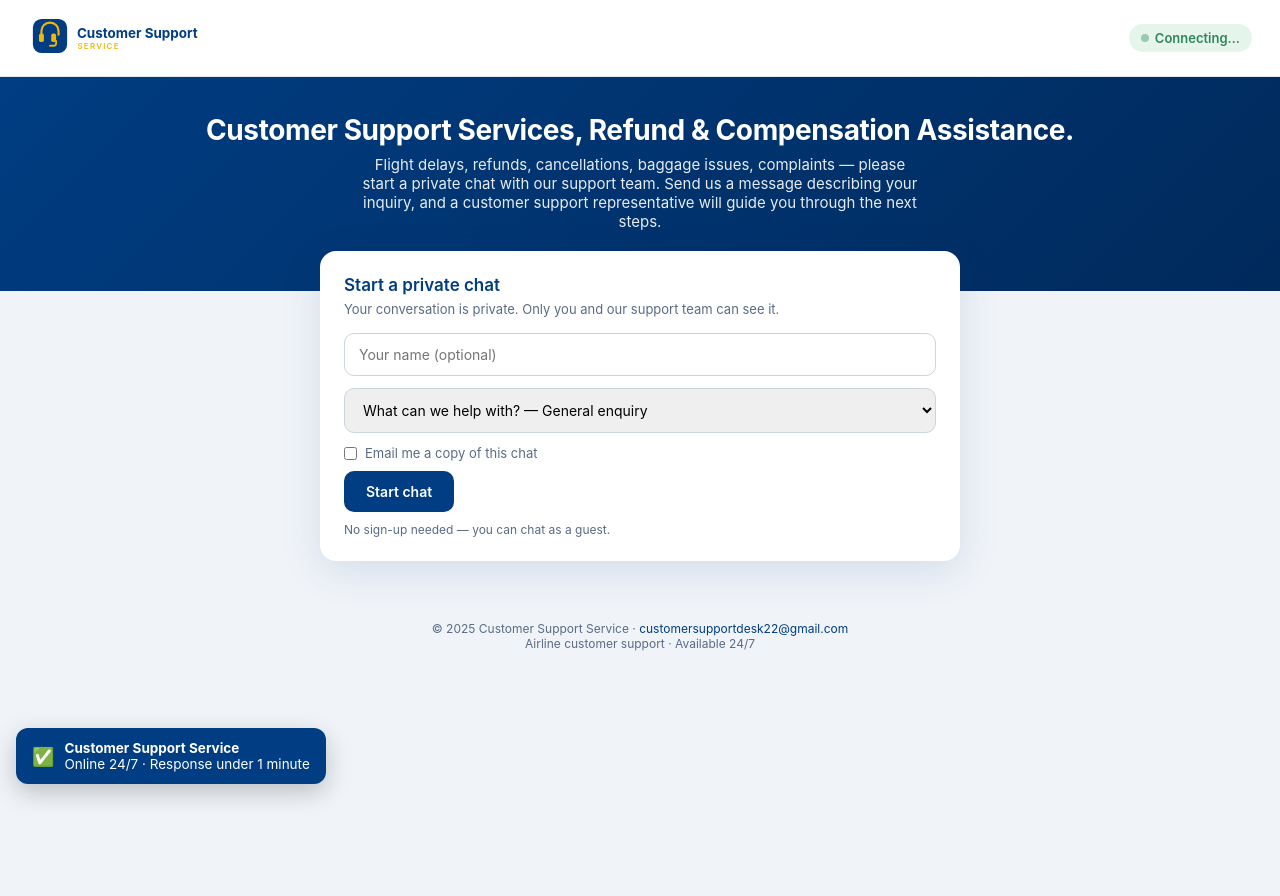
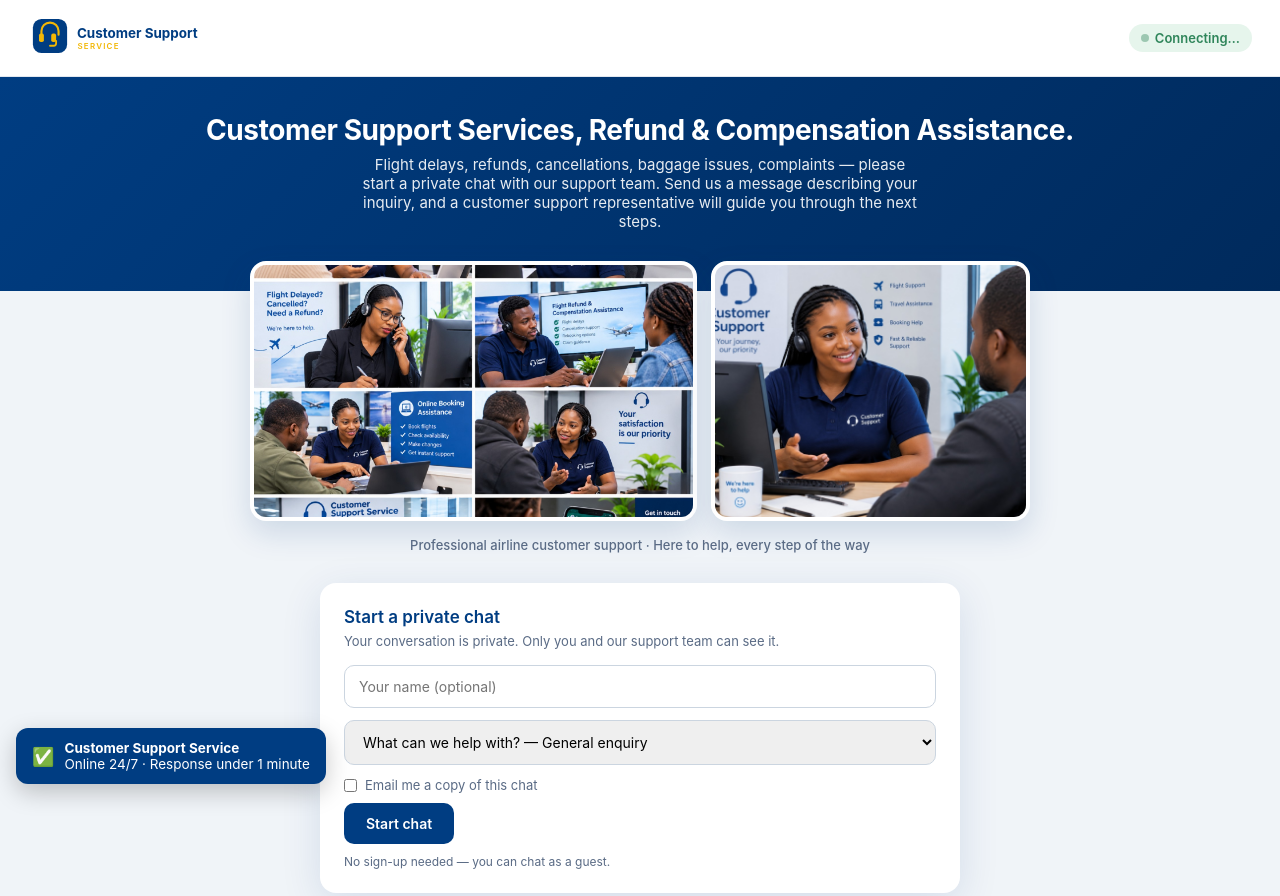
Before and after one commit to customersupportdesk22-hue/customer-support-service, a website: page public/index.html in a window 1280 px wide. Shown: the top 896 px of the page. Before the commit the page ends 800 px from the top, so only its background shows below. Drawn offline with nearby package versions, Linux system fonts and the light colour scheme; no server answers.

Commit message:
Update index.html

```diff
--- a/public/index.html
+++ b/public/index.html
@@ -28,7 +28,20 @@
   .hero h1{font-size:28px;font-weight:700;letter-spacing:-0.4px;margin-bottom:8px}
   .hero p{opacity:.9;font-size:15px;max-width:560px;margin:0 auto}
 
-  .card{max-width:640px;margin:-40px auto 40px;background:#fff;border-radius:16px;
+  /* PHOTO STRIP */
+  .photo-strip{max-width:820px;margin:-30px auto 30px;padding:0 20px;
+               display:grid;grid-template-columns:1.4fr 1fr;gap:14px;align-items:stretch}
+  .photo-strip img{width:100%;height:260px;object-fit:cover;border-radius:16px;
+                   box-shadow:0 12px 30px rgba(0,61,130,.15);
+                   border:4px solid #fff;background:#fff}
+  .photo-caption{grid-column:1/-1;text-align:center;font-size:13px;
+                 color:var(--muted);margin-top:2px;font-weight:500}
+  @media (max-width:700px){
+    .photo-strip{grid-template-columns:1fr;margin-top:-20px;gap:12px}
+    .photo-strip img{height:200px}
+  }
+
+  .card{max-width:640px;margin:0 auto 40px;background:#fff;border-radius:16px;
         box-shadow:0 10px 40px rgba(0,61,130,.12);padding:24px}
 
   h2{font-size:17px;font-weight:600;margin-bottom:6px;color:var(--primary)}
@@ -95,6 +108,12 @@
   <h1>Customer Support Services, Refund &amp; Compensation Assistance.</h1>
   <p>Flight delays, refunds, cancellations, baggage issues, complaints — please start a private chat with our support team. Send us a message describing your inquiry, and a customer support representative will guide you through the next steps.</p>
 </section>
+
+<div class="photo-strip">
+  <img src="/photos/office-1.jpg" alt="Customer support team">
+  <img src="/photos/office-2.jpg" alt="Airline support representative">
+  <div class="photo-caption">Professional airline customer support · Here to help, every step of the way</div>
+</div>
 
 <div class="card">
   <h2>Start a private chat</h2>
@@ -241,7 +260,6 @@ window.addEventListener('load', () => {
     socket.emit('customer:reconnect', { roomId: saved });
   }
 
-  // Start the live feed — trust panel + recent REAL events
   if (window.CSS_LiveFeed) {
     setTimeout(() => CSS_LiveFeed.showTrust(), 3000);
     CSS_LiveFeed.loadRecent();
@@ -272,7 +290,6 @@ socket.on('wa:show', () => {
   addMsg('WhatsApp option enabled — tap the green button above to continue there.', 'sys');
 });
 
-// ---- LIVE FEED — real events from the server ----
 if (window.CSS_LiveFeed) {
   socket.on('activity:new', (evt) => {
     if (evt && evt.type) CSS_LiveFeed.onEvent(evt.type);
```
